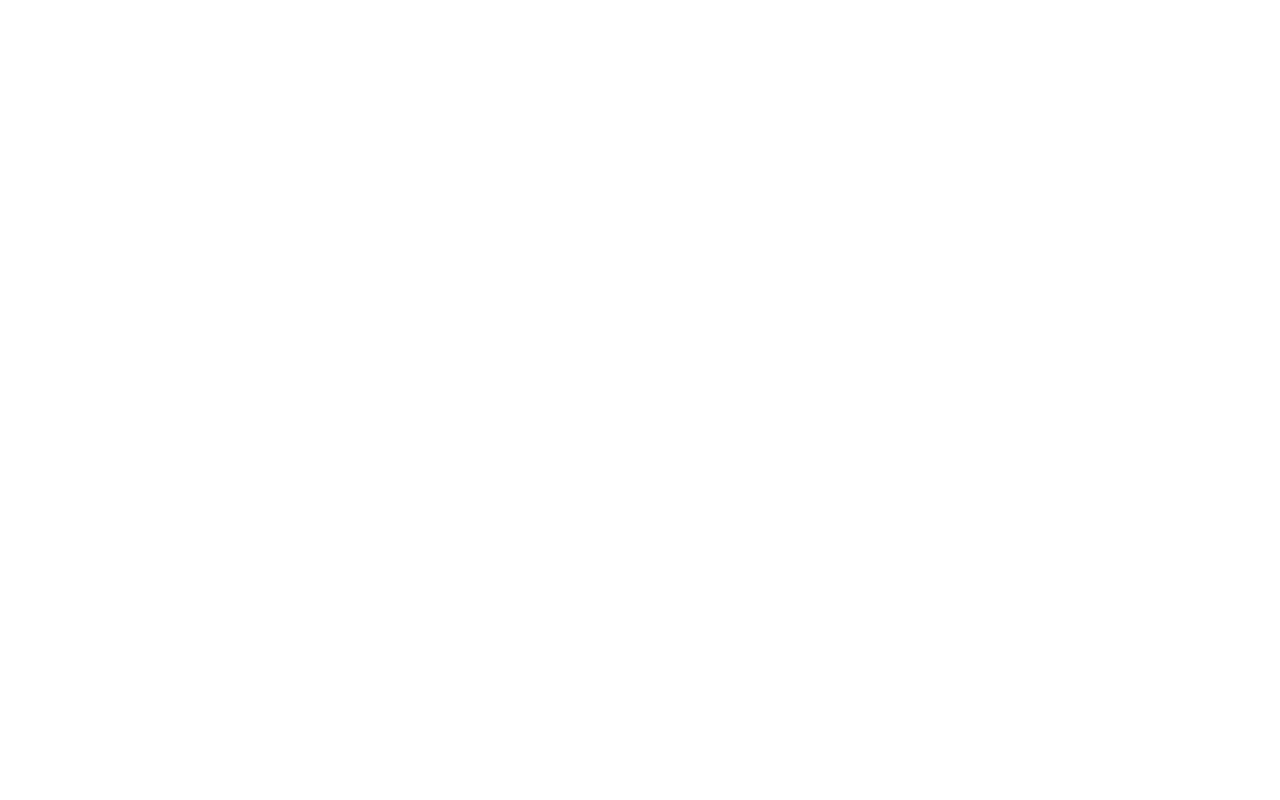
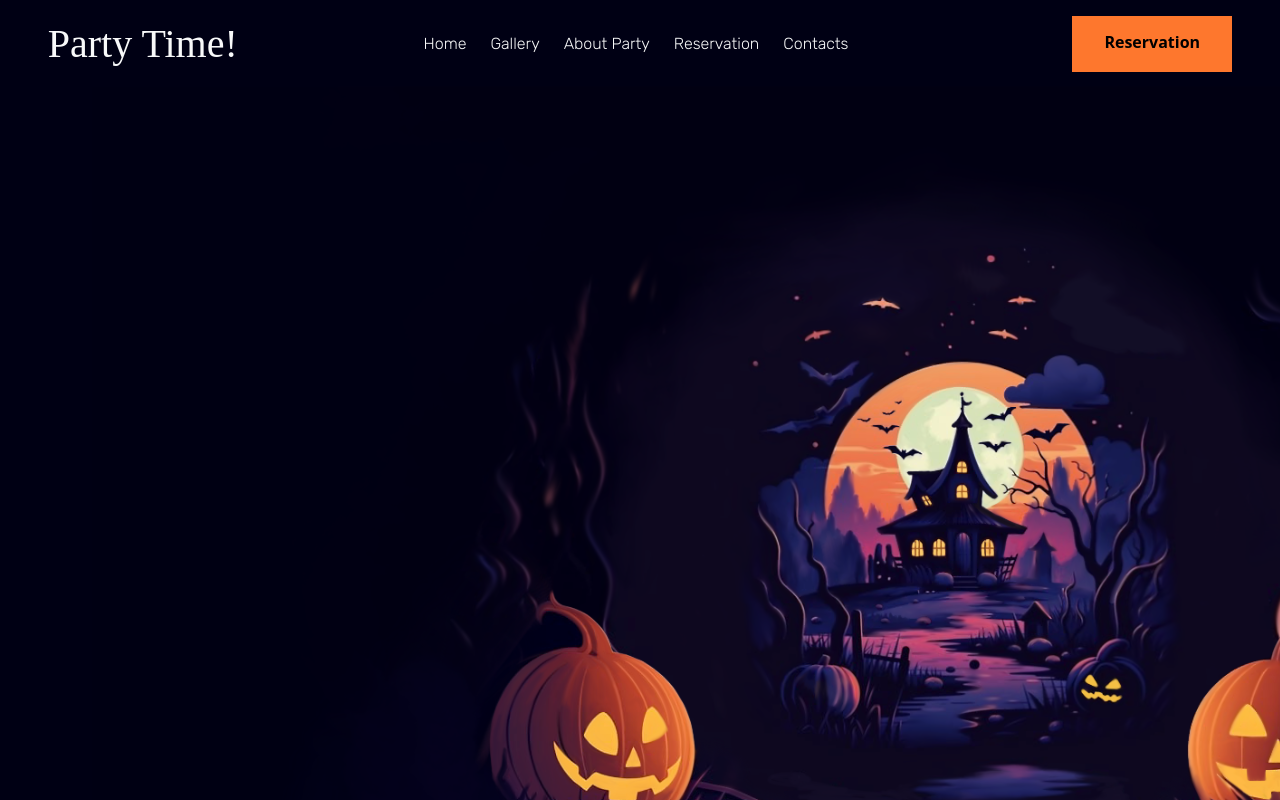
Before and after one commit to Malinovv/halloween, a website built with Parcel: page index.html in a window 1280 px wide. Built offline with nearby package versions, Linux system fonts and the light colour scheme; a web font is replaced by a local one.

Commit message:
conflicts resolved header done

```diff
--- a/index.css
+++ b/index.css
@@ -1,3 +1,21 @@
-.bg-secondary {
-  background-color: red !important;
+body {
+  background-image: url(images/halloween_bg.png);
 }
+
+header h1 {
+  font-family: "Jolly Lodger";
+}
+
+header ul {
+  font-family: "Rubik";
+}
+
+button {
+  background-color: #fe772d;
+  width: 10rem;
+  height: 3.5rem;
+  padding-bottom: 5px;
+  font-weight: bold;
+  border: none;
+  border-radius: 15px;
+}
--- a/index.html
+++ b/index.html
@@ -18,5 +18,27 @@
       rel="stylesheet"
     />
   </head>
-  <body></body>
+  <body>
+    <header
+      class="d-flex flex-wrap align-items-center justify-content-center justify-content-md-evenly py-3 mb-4"
+    >
+      <h1 class="col-md-3 mb-2 mb-md-0 text-light">Party Time!</h1>
+      <ul class="nav col-12 col-md-auto mb-2 justify-content-center mb-md-0">
+        <li>
+          <a href="#" class="nav-link px-2 text-light me-2">Home</a>
+        </li>
+        <li><a href="#" class="nav-link px-2 text-light me-2">Gallery</a></li>
+        <li>
+          <a href="#" class="nav-link px-2 text-light me-2">About Party</a>
+        </li>
+        <li>
+          <a href="#" class="nav-link px-2 text-light me-2">Reservation</a>
+        </li>
+        <li><a href="#" class="nav-link px-2 text-light me-2">Contacts</a></li>
+      </ul>
+      <div class="col-md-3 text-end">
+        <button type="button" class="btn_1">Reservation</button>
+      </div>
+    </header>
+  </body>
 </html>
```
Also changed, not shown: images/halloween_bg.png (added).
